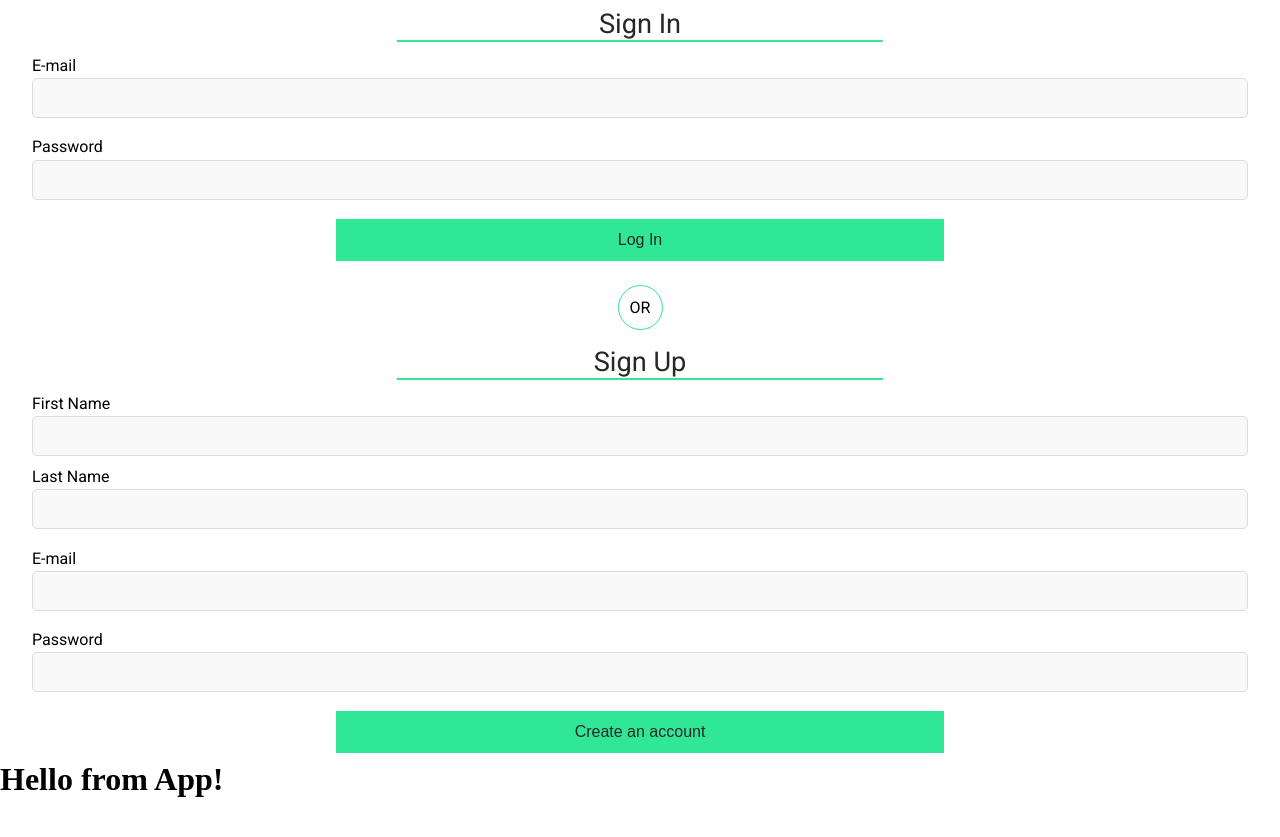
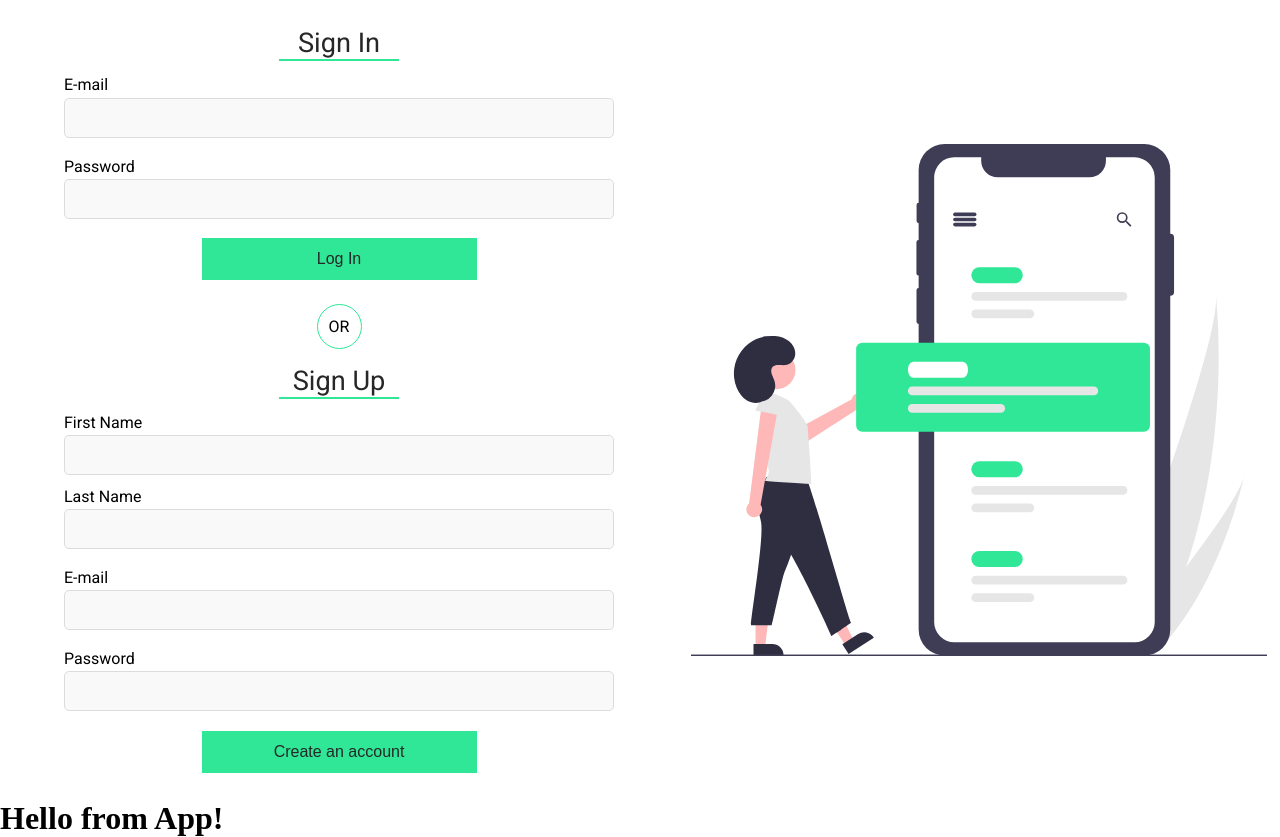
Before and after one commit to Balldoro/scheduleit, a React (Create React App) app in the folder scheduleit/: page / in a window 1280 px wide. Before the commit the page ends 800 px from the top, so only its background shows below. Built offline with nearby package versions, Linux system fonts and the light colour scheme.

Commit message:
Add styling for @media 620px for Auth page

```diff
--- a/scheduleit/src/components/Auth/Auth.js
+++ b/scheduleit/src/components/Auth/Auth.js
@@ -1,17 +1,19 @@
 import React from "react";
 import SignUp from "./SignUp/SignUp";
 import SignIn from "./SignIn/SignIn";
-import { OrDecor, Container } from "./AuthStyles";
+import { OrDecor, Container, Image, Main } from "./AuthStyles";
+import photo from "./note_draw.svg";
 
 function Auth() {
   return (
-    <main>
+    <Main>
       <Container>
         <SignIn />
         <OrDecor>OR</OrDecor>
         <SignUp />
       </Container>
-    </main>
+      <Image src={photo} />
+    </Main>
   );
 }
 
--- a/scheduleit/src/components/Auth/AuthStyles.js
+++ b/scheduleit/src/components/Auth/AuthStyles.js
@@ -1,8 +1,27 @@
 import styled from "styled-components";
 
+export const Main = styled.main`
+  display: flex;
+  min-height: 100vh;
+  align-items: center;
+`;
+
 export const Container = styled.div`
-  width: 95%;
+  width: 90%;
+  margin: 0 5%;
+  @media (min-width: 620px) {
+    width: 45%;
+    max-width: 550px;
+  }
+`;
+
+export const Image = styled.img`
+  display: none;
+  width: 45%;
   margin: 0 auto;
+  @media (min-width: 620px) {
+    display: block;
+  }
 `;
 
 export const Title = styled.h2`
@@ -17,7 +36,7 @@ export const Title = styled.h2`
     content: "";
     position: absolute;
     display: block;
-    width: 40%;
+    width: 120px;
     height: 2px;
     background-color: #2fe797;
     left: 50%;
```
Also changed, not shown: scheduleit/src/components/Auth/note_draw.svg (added).
